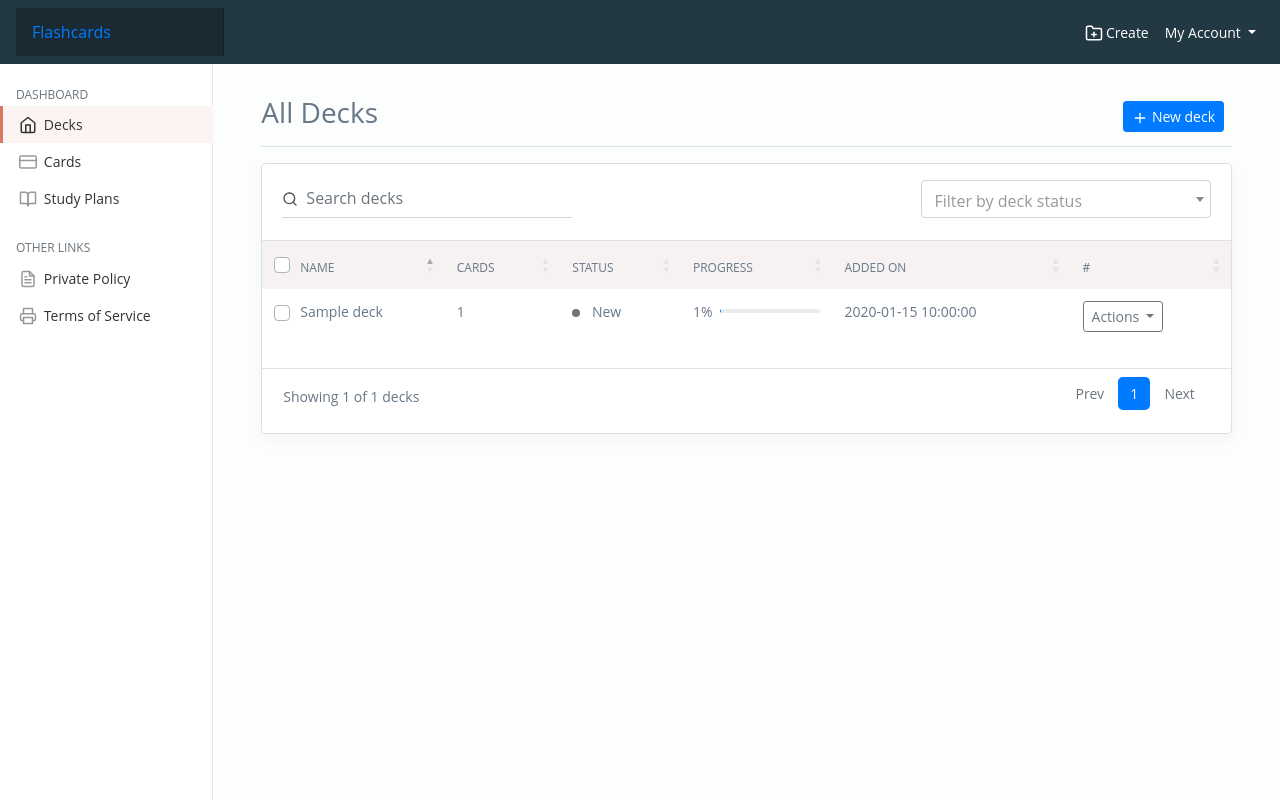
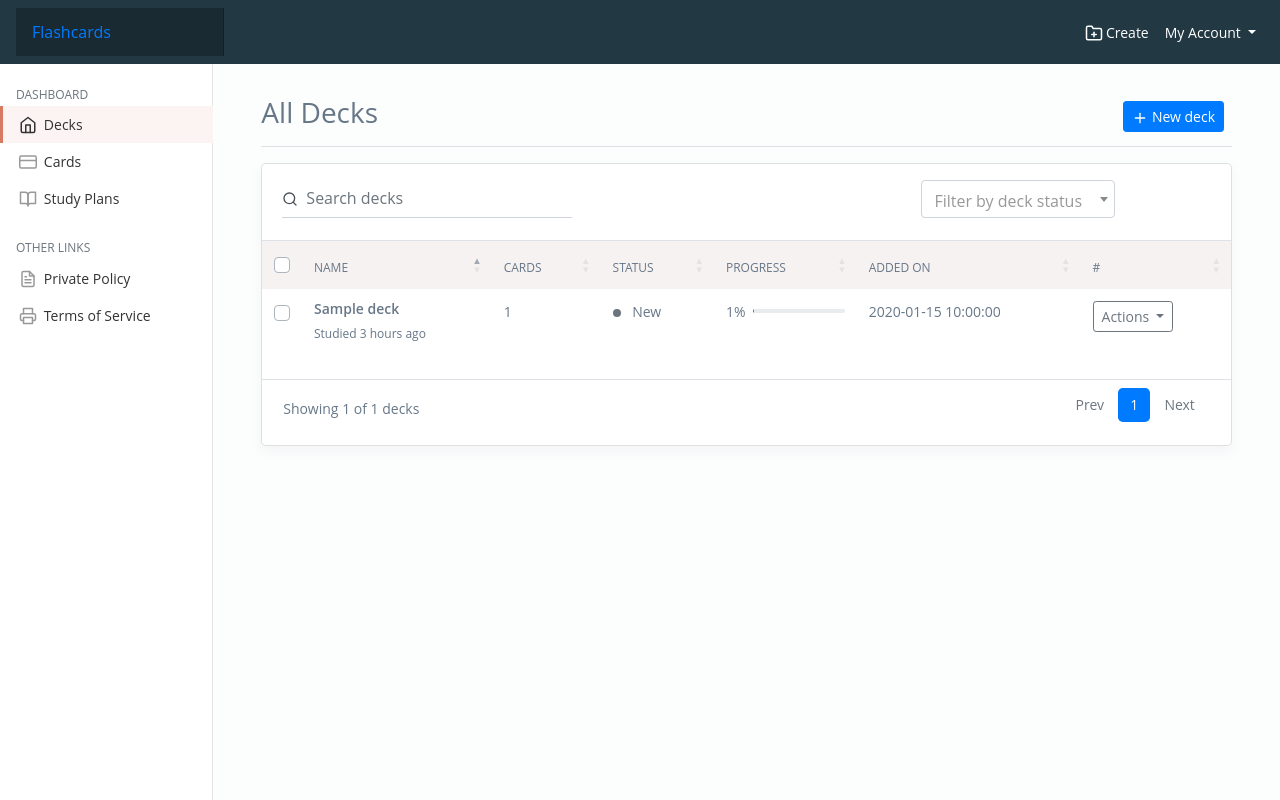
Before and after one commit to Victornguli/flashlearn, a Flask app: page /decks in a window 1280 px wide. Run offline with Flask 2, Linux system fonts and the light colour scheme; the visitor is signed in with stand-in values (Sample User, id 1); tables that the repository leaves empty hold one stand-in row (values such as "Sample post"); some libraries are stand-ins or nearby versions.

Commit message:
add deck info template

```diff
--- a/flashlearn/core/routes.py
+++ b/flashlearn/core/routes.py
@@ -114,10 +114,11 @@ def create_deck():
 @bp.route("/deck/<int:deck_id>")
 @login_required
 def get_deck(deck_id):
+    deck = Deck.query.get_or_404(deck_id)
     if request.method == "GET":
-        deck = Deck.query.filter_by(id=deck_id, state="active").first()
-        if deck is not None:
-            return jsonify(deck.to_json)
+        return render_template('dashboard/decks/_deck.html', deck=deck)
+    else:
+        return jsonify(deck.to_json)
 
 
 @bp.route("/deck/<int:deck_id>/edit", methods=("POST",))
--- a/flashlearn/static/css/main.css
+++ b/flashlearn/static/css/main.css
@@ -252,6 +252,20 @@ body {
     font-weight: 400;
 }
 
+.custom-dt td a.dt-link {
+    text-decoration: none;
+    color: inherit;
+}
+
+.custom-dt td a.dt-link:hover .text-hover-primary {
+    color: #007bff;
+}
+
+.custom-dt td a.dt-link .h5 {
+    font-size: 0.875rem;
+    font-weight: 600;
+}
+
 .custom-dt th:focus,
 .custom-dt td:focus {
     outline: none;
@@ -494,7 +508,9 @@ body {
 
 
 /* Main content container */
-#main-content {}
+#main-content {
+    display: none;
+}
 
 
 /* Media queries */
--- a/flashlearn/static/js/main.js
+++ b/flashlearn/static/js/main.js
@@ -8,12 +8,12 @@ $(document).ready(function () {
     $("#deck_name").select2({
         placeholder: "Filter by deck status",
         allowClear: true,
-
     });
 
     const decksDt = dtInitWrapper("#decksDt", "decks");
     const cardsDt = dtInitWrapper("#cardsDt", "cards");
     const plansDt = dtInitWrapper("#plansDt", "study plans");
+    $('#main-content').fadeIn('slow');
 });
 
 // Datatables initializer wrapper
--- /dev/null
+++ b/flashlearn/templates/dashboard/decks/_deck.html
@@ -0,0 +1 @@
+{% extends './dashboard/index.html' %}
--- a/flashlearn/templates/dashboard/decks/_decks.html
+++ b/flashlearn/templates/dashboard/decks/_decks.html
@@ -96,10 +96,19 @@
                 {% for deck in decks %}
                 <tr data-id="{{deck.id}}">
                     <td class="min-tablet-p pr-0"></td>
-                    <td class="pl-0">{{ deck.name }}</td>
+                    <td class="pl-0">
+                        <a class="dt-link d-flex align-items-center"
+                            href="{{ url_for('core.get_deck', deck_id=deck.id) }}">
+                            <div>
+                                <span class="d-block h5 text-hover-primary">{{deck.name}}</span>
+                                <span class="d-block text-no-hover" style="font-size: 0.75rem;">
+                                    Studied 3 hours ago
+                                </span>
+                            </div>
+                        </a>
+                    </td>
                     <td>{{ deck.id }}</td>
                     <td>
-
                         {% if deck.id % 2 == 0 %}
                         <span class="bg-success mr-2"
                             style="height: .5rem; width: .5rem; border-radius: 50%; display: inline-block;">
```
